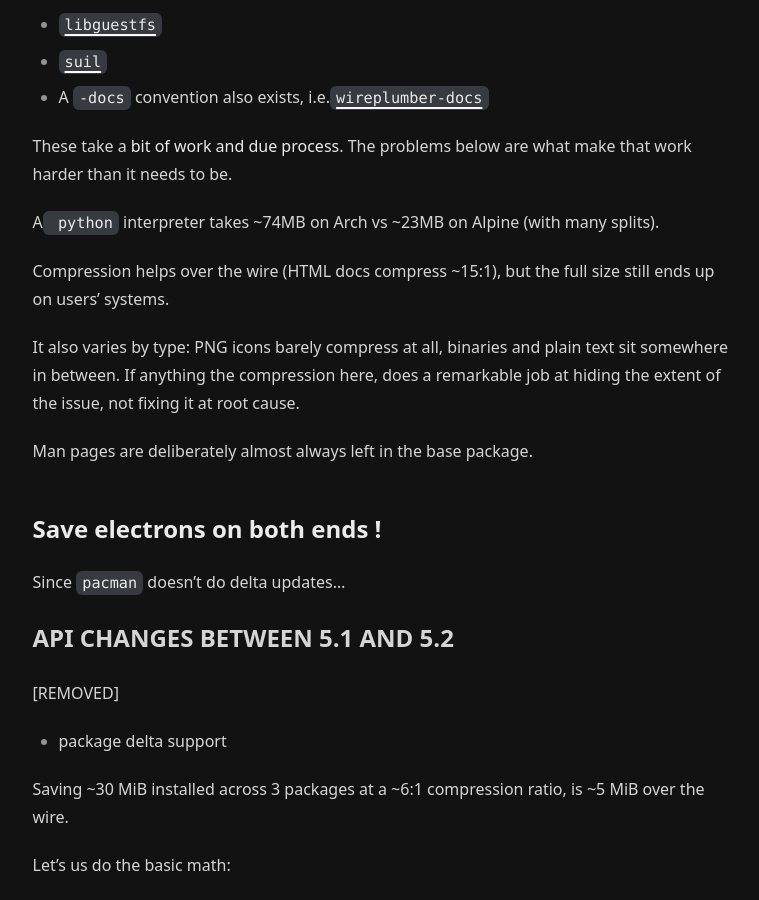
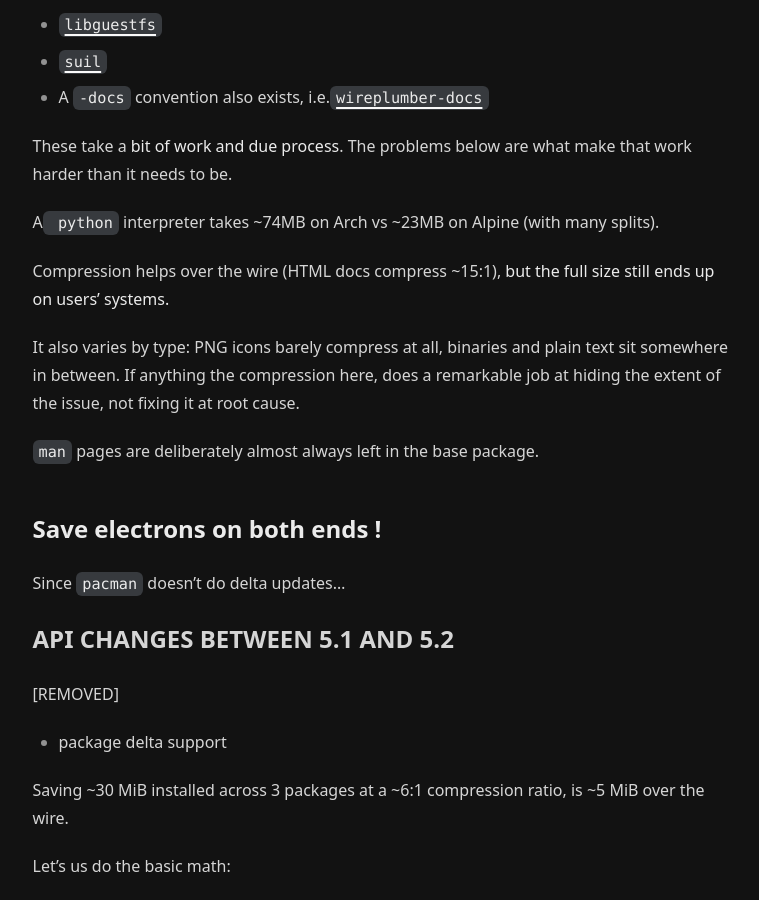
Before and after one commit to h8d13/dontreadthedocs, a Jekyll site: the page built from _posts/2026-10-20-nobody.md, in a window 1280 px wide and 900 px high, scrolled down 3633 px. Shown: the whole window, without its empty margins (252-1011 px from the left). Built offline with Jekyll 4.4.1, drawn with Linux system fonts in a browser that asks for light colours.

Commit message:
misc Signed-off-by: h8d13 <hadean-eon-dev@proton.me>

```diff
--- a/_posts/2026-10-20-nobody.md
+++ b/_posts/2026-10-20-nobody.md
@@ -134,15 +134,15 @@ that work harder than it needs to be.
 
 A` python` interpreter takes ~74MB on Arch vs ~23MB on Alpine (with many splits).
 
-Compression helps over the wire (HTML docs compress ~15:1), but the full size still
-ends up on users' systems.
+Compression helps over the wire (HTML docs compress ~15:1), **but the full size still
+ends up on users' systems.**
 
 It also varies by type: PNG icons barely compress at all, binaries and plain text sit
 somewhere in between.
 If anything the compression here, does a remarkable job at hiding the extent of the
 issue, not fixing it at root cause.
 
-Man pages are deliberately almost always left in the base package.
+`man` pages are deliberately almost always left in the base package.
 
 ## Save electrons on both ends !
 
```
